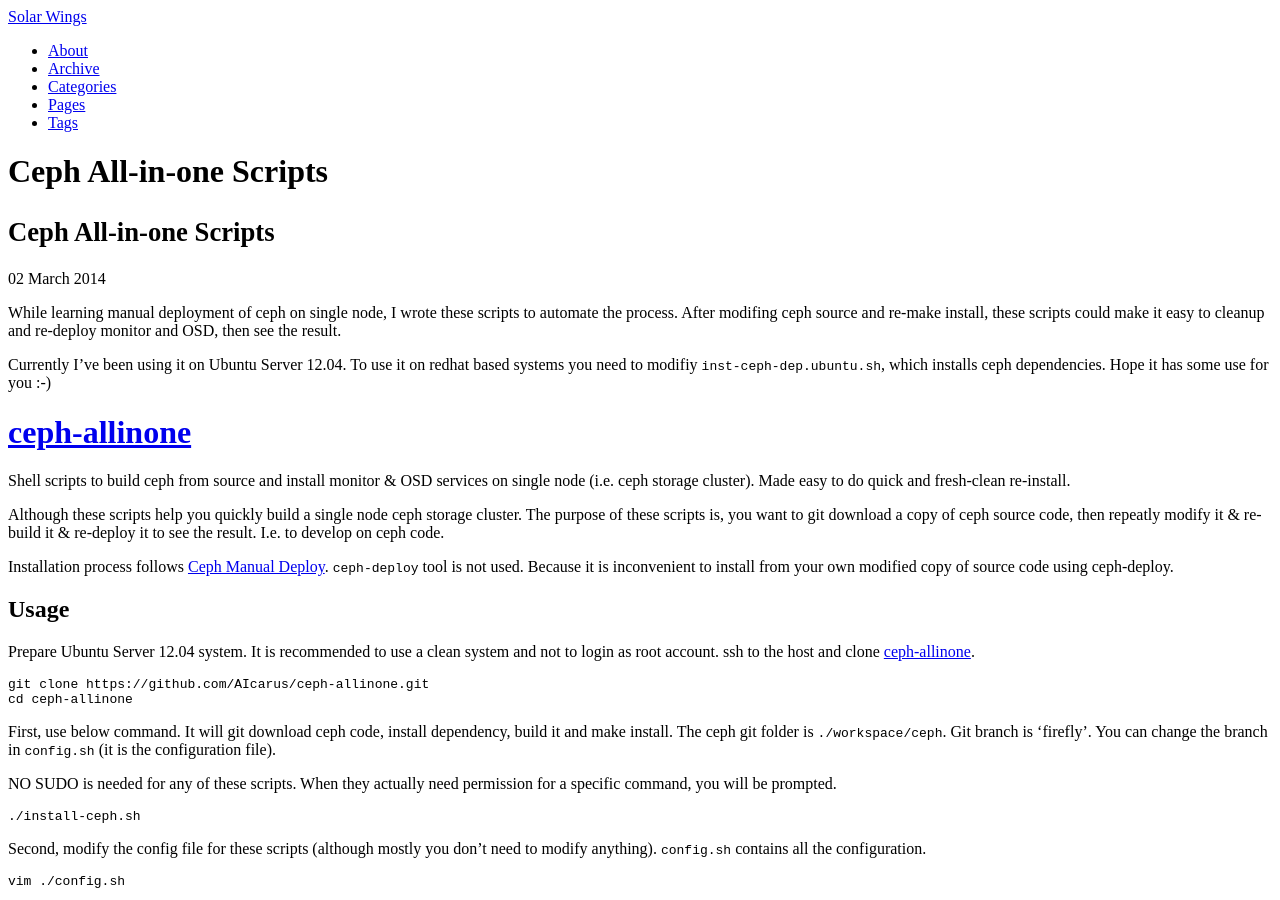
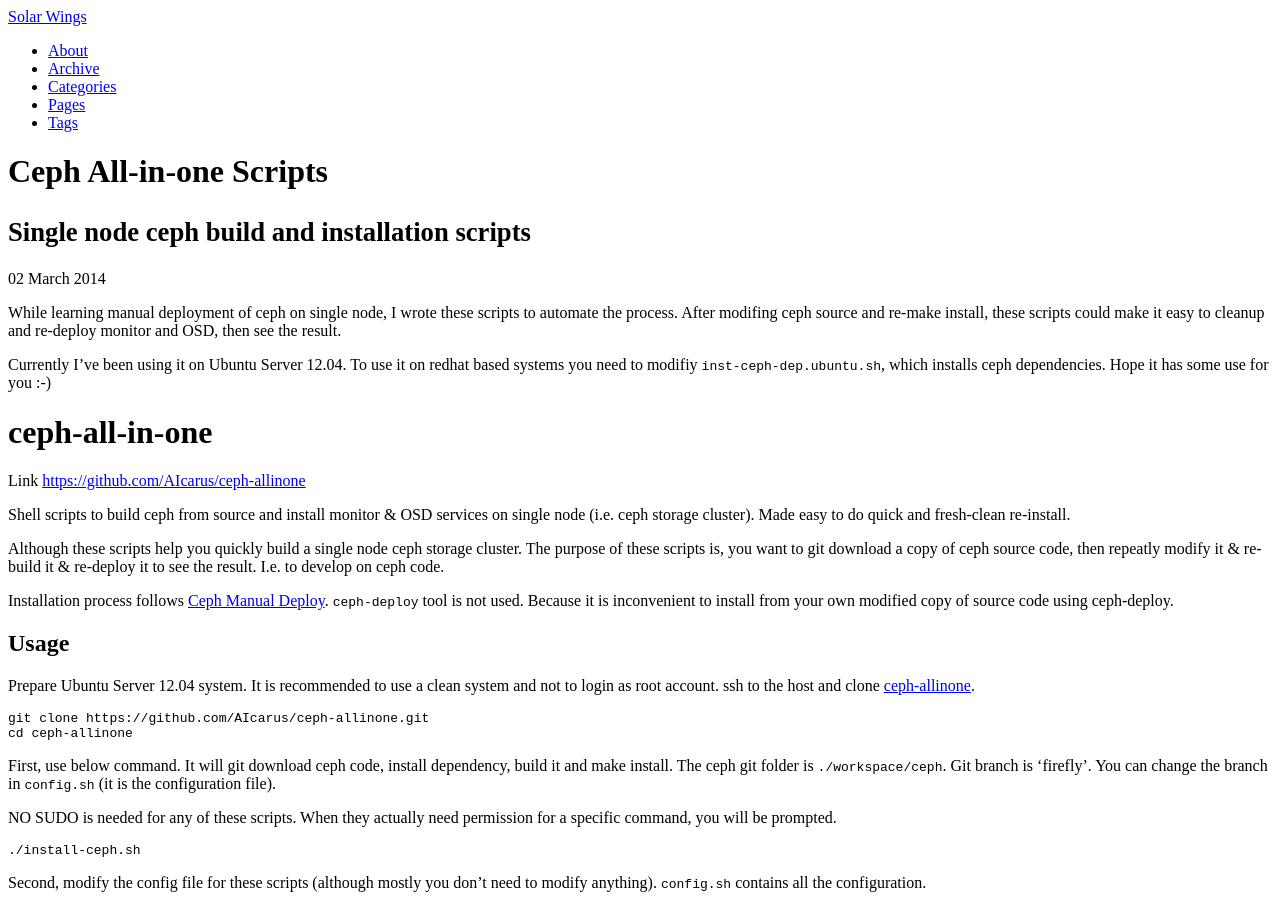
Before and after one commit to accelazh/accelazh.github.io, a Jekyll site: the page built from _posts/2014-03-2-Ceph-AllInOne-Scripts.md, in a window 1280 px wide and 900 px high. Built offline with Jekyll 4.4.1, drawn with Linux system fonts in a browser that asks for light colours; Markdown is read by kramdown in place of the engine named in the settings; comment, search, counter and statistics services are not loaded; a style sheet for code colours, icons or effects is not loaded.

Commit message:
Make format better

```diff
--- a/_posts/2014-03-2-Ceph-AllInOne-Scripts.md
+++ b/_posts/2014-03-2-Ceph-AllInOne-Scripts.md
@@ -1,7 +1,7 @@
 ---
 layout: post
 title: "Ceph All-in-one Scripts"
-tagline : "Ceph All-in-one Scripts"
+tagline : "Single node ceph build and installation scripts"
 description: "Ceph All-in-one Scripts"
 category: "ceph"
 tags: [cloud, storage, filesystem, ceph]
@@ -12,8 +12,10 @@ While learning manual deployment of ceph on single node, I wrote these scripts t
 
 Currently I've been using it on Ubuntu Server 12.04. To use it on redhat based systems you need to modifiy `inst-ceph-dep.ubuntu.sh`, which installs ceph dependencies. Hope it has some use for you :-)
 
-[ceph-allinone](https://github.com/AIcarus/ceph-allinone)
+ceph-all-in-one
 ===================
+
+Link [https://github.com/AIcarus/ceph-allinone](https://github.com/AIcarus/ceph-allinone)
 
 Shell scripts to build ceph from source and install monitor & OSD services on single node (i.e. ceph storage cluster). Made easy to do quick and fresh-clean re-install.
 
```
Also changed, not shown: about.md (+2 -3 lines), README.md.
